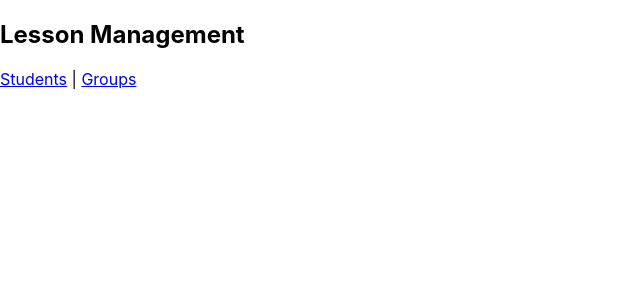
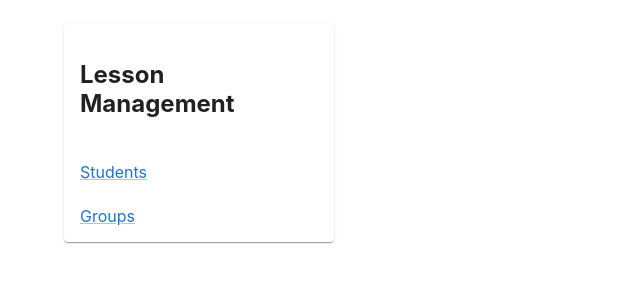
Before and after one commit to dannypadilla/cs5220-homework-3, a React (Create React App) app: page / in a window 1280 px wide. Shown: the top 300 px of the page, without its empty margins (0-640 px from the left). Built offline with nearby package versions, Linux system fonts and the light colour scheme.

Commit message:
MOD - convert to materialui component

```diff
--- a/src/components/LessonManagement.js
+++ b/src/components/LessonManagement.js
@@ -1,11 +1,30 @@
-import { Link } from "react-router-dom";
+import Link from "@mui/material/Link";
 
+import Container from "@mui/material/Container";
+import Grid from "@mui/material/Grid";
+import Paper from "@mui/material/Paper";
 
 function LessonManagement() {
     return (
         <>
-            <h2>Lesson Management</h2>
-            <Link to="/students">Students</Link> | <Link to="/groups">Groups</Link>
+        <Container maxWidth="lg" sx={{ mt:3, mb: 4 }}>
+            <Grid container spacing={3}>
+
+                <Grid item xs={12} md={4} lg={3}>
+                    <Paper
+                        sx={{
+                            p: 2,
+                            display: 'flex',
+                            flexDirection: 'column',
+                        }}
+                    >
+                    <h2>Lesson Management</h2>
+                    <Link href="/students" sx={{ mt: 3 }} >Students</Link>
+                    <Link href="/groups" sx={{ mt: 3 }}>Groups</Link>
+                    </Paper>
+                </Grid>
+            </Grid>
+        </Container>
         </>
     );
 }
```
